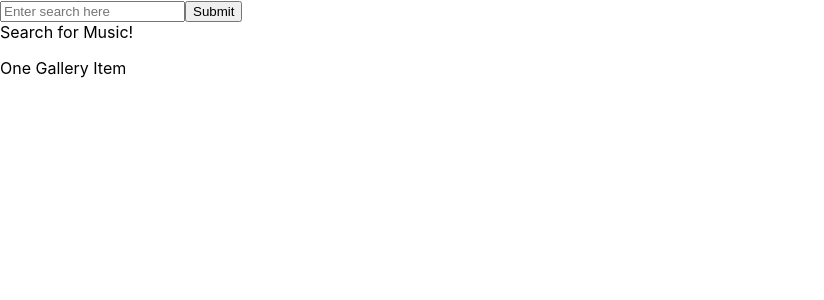
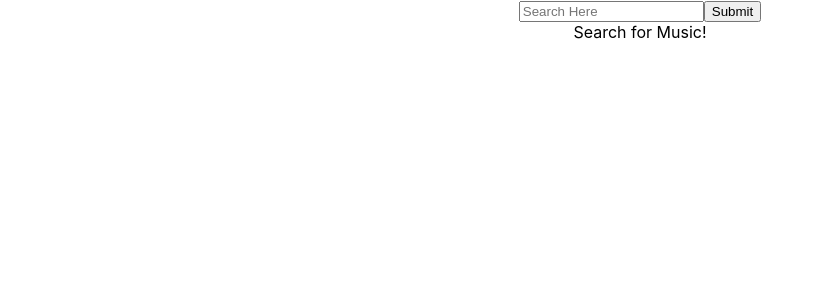
Before and after one commit to axelguerrero/musicLibrary, a React (Create React App) app: page / in a window 1280 px wide. Shown: the top 300 px of the page, without its empty margins (0-824 px from the left). Built offline with nearby package versions, Linux system fonts and the light colour scheme; no server answers.

Commit message:
pasted code bc i had errors

```diff
--- a/src/App.js
+++ b/src/App.js
@@ -1,33 +1,41 @@
-import { useEffect, useState } from 'react'
-import Gallery from './components/Gallery'
-import SearchBar from './components/SearchBar'
+import "./App.css";
+import { useEffect, useState } from "react"
+import Gallery from "./components/Gallery"
+import SearchBar from "./components/SearchBar"
 
-function App(){
-    let [search, setSearch] = useState('')
-    let [message, setMessage] = useState('Search for Music!')
+function App() {
+    let [searchTerm, setSearchTerm] = useState("")
     let [data, setData] = useState([])
+    let [message, setMessage] = useState("Search for Music!")
 
     useEffect(() => {
+        if (searchTerm) {
+          document.title=`${searchTerm} Music`
           const fetchData = async () => {
-            document.title = `${search} Music`
-            const response = await fetch('https://itunes.apple.com/search?term=the%20grateful%20dead')
+            const response = await fetch(`https://itunes.apple.com/search?term=${searchTerm}`)
             const resData = await response.json()
-            if (resData.results.length > 0) {
+            if(resData.results.length > 0) {
               setData(resData.results)
             } else {
-                setMessage('Not Found')
+              setMessage("Not Found")
             }
           }
           fetchData()
-    }, [search])
+      }
+      }, [searchTerm])
+
+      const handleSearch = (e, term) => {
+        e.preventDefault()
+        setSearchTerm(term)
+      }
 
       return (
-        <div>
-            <SearchBar />
+        <div className="App">
+          <SearchBar handleSearch={handleSearch} />
           {message}
-            <Gallery />
+          <Gallery data={data} />
         </div>
-    )
+      );
     }
 
-export default App
+    export default App;
--- a/src/components/Gallery.js
+++ b/src/components/Gallery.js
@@ -1,10 +1,17 @@
 import React from "react"
-import GalleryItem from "./GalleryItem"
+import GalleryItem from './GalleryItem'
 
-function Gallery() {
+function Gallery(props){
+
+    const display = props.data.map((item, index) => {
+        return (
+            <GalleryItem item={item} key={index} />
+        )
+    })
+
     return (
         <div>
-        <GalleryItem />
+            {display}
         </div>
     )
 }
--- a/src/components/GalleryItem.js
+++ b/src/components/GalleryItem.js
@@ -1,13 +1,37 @@
-import { useState } from 'react'
+import { useState } from "react"
 
-function GalleryItem(props){
+function GalleryItem(props) {
     let [view, setView] = useState(false)
 
+    const simpleView = () => {
+        return (
+            <div>
+                <h3>{props.item.trackName}</h3>
+                <h4>{props.item.collectionName}</h4>
+            </div>
+        )
+    }
+
+    const detailView = () => {
+        return (
+            <div>
+                <h2>{props.item.trackName}</h2>
+                <h3>{props.item.collectionName}</h3>
+                <h4>{props.item.primaryGenreName}</h4>
+                <h4>{props.item.releaseDate}</h4>
+            </div>
+        )
+    }
+
     return (
-        <div onClick={() => setView(!view)} style={{'display': 'inline-block'}}>
-            <p>One Gallery Item</p>
+        <div onClick={() => setView(!view)}
+        style={{'display': 'inline-block'}}>
+
+            {/* This simple ternary shows the simple view when 'view' is false! */}
+            {view ? detailView() : simpleView()}
+
         </div>
     )
+
 }
-
 export default GalleryItem
--- a/src/components/SearchBar.js
+++ b/src/components/SearchBar.js
@@ -1,12 +1,12 @@
-import {useState} from "react"
+import { useState } from 'react'
 
-function SearchBar(props) {
-    let [ searchTerm, setSearchTerm ] = useState("")
+function SearchBar(props){
+    let [searchTerm, setSearchTerm] = useState('')
     return (
-        <form>
-            <input type="text"placeholder="Enter search here" />
-            <input type="submit"/>
-        </form>
+            <form onSubmit={(e) => props.handleSearch(e, searchTerm)}>
+                <input type="text" placeholder="Search Here" onChange={(e) => setSearchTerm(e.target.value)} />
+                <input type="submit" />
+            </form>
     )
 }
 
```
Lines whose indentation alone changed are shown as unchanged.
